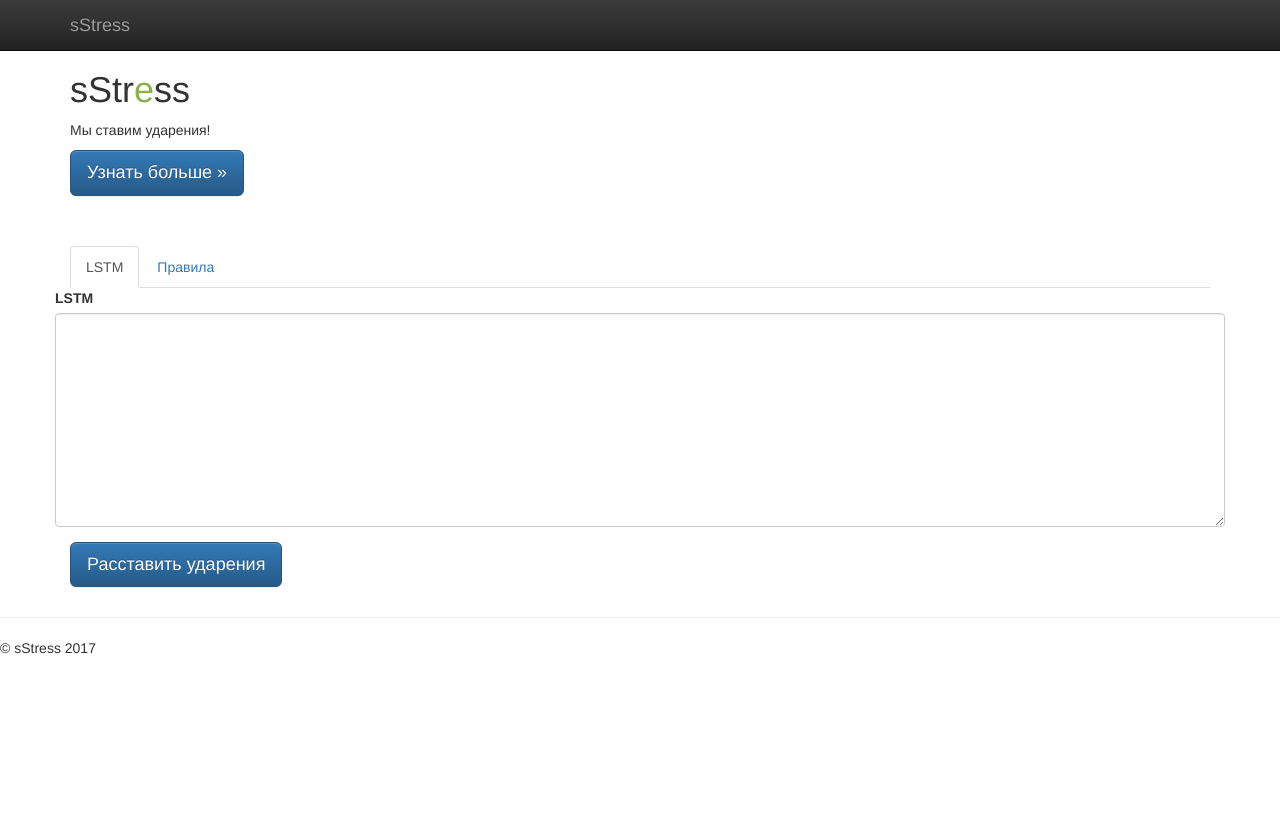
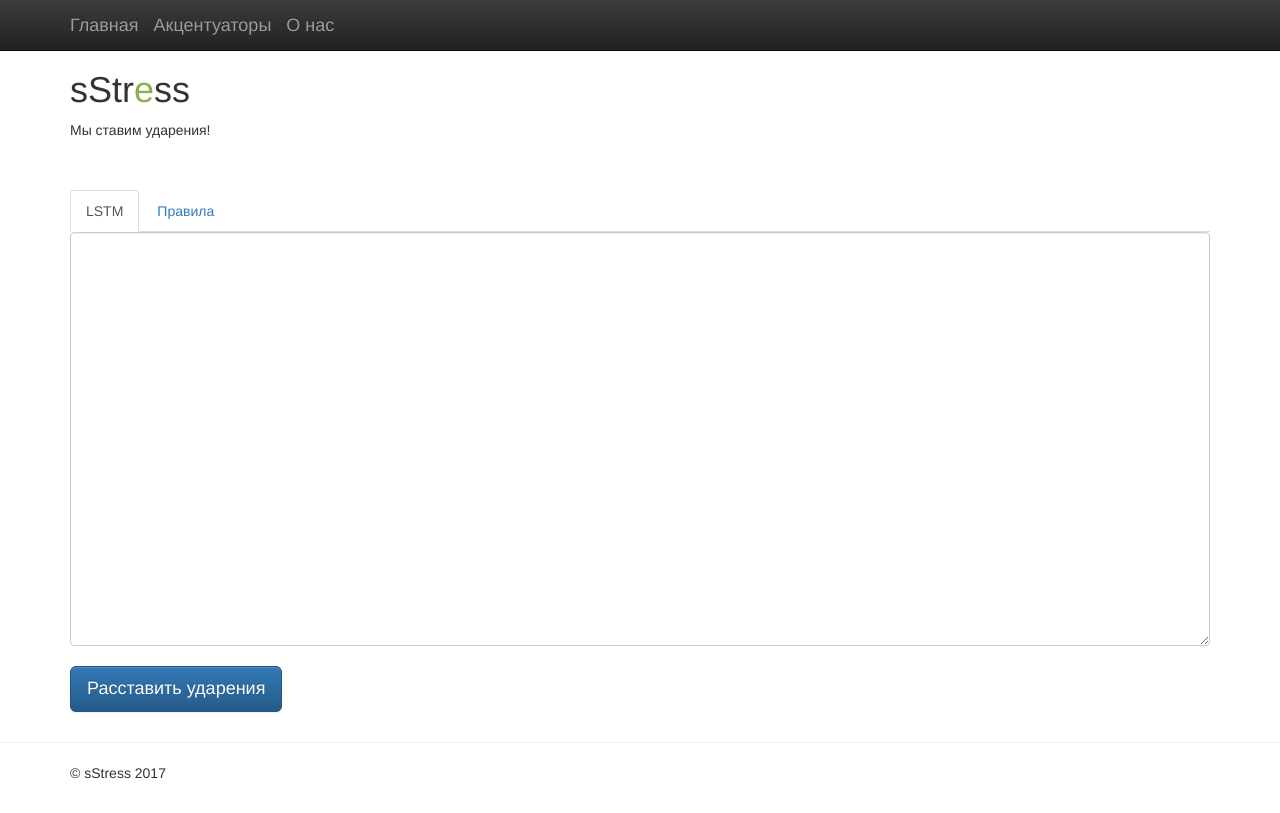
Before and after one commit to 501Good/sStress, a Flask app: page / in a window 1280 px wide. Before the commit the page ends 654 px from the top, so only its background shows below. Run offline with Flask 2, Linux system fonts and the light colour scheme; some libraries are stand-ins or nearby versions.

Commit message:
Add files via upload

```diff
--- a/templates/index.html
+++ b/templates/index.html
@@ -39,7 +39,9 @@
             <span class="icon-bar"></span>
             <span class="icon-bar"></span>
           </button>
-          <a class="navbar-brand" href="#">sStress</a>
+          <a class="navbar-brand" href="#">Главная</a>
+          <a class="navbar-brand" href="#">Акцентуаторы</a>
+          <a class="navbar-brand" href="#">О нас</a>
         </div>
         <div id="navbar" class="navbar-collapse collapse">
 
@@ -51,7 +53,7 @@
       <div class="container">
         <h1>sStr<font color="#88B04B">e</font>ss</h1>
         <p>Мы ставим ударения!</p>
-        <p><a class="btn btn-primary btn-lg" href="#" role="button">Узнать больше &raquo;</a></p>
+        <!-- p><a class="btn btn-primary btn-lg" href="#" role="button">Узнать больше &raquo;</a></p-->
       </div>
     </div>
 
@@ -67,18 +69,16 @@
     <div class="tab-content">
         <div id="lstm" class="tab-pane fade in active">
           <form class="form-horizontal" method="POST" action="/">
-           <div class="form-group">
-              <label for="lstm_text">LSTM</label>
-              <textarea class="form-control lstm" rows="10" id="lstm_text" name="lstm"></textarea>
-           </div>
+              <textarea class="form-control lstm" rows="20" id="lstm_text" name="lstm"></textarea>
           </form>
+          </br>
         </div>
 
         <div id="rules" class="tab-pane fade">
-           <div class="form-group">
-              <label for="rule_text">Правила</label>
-              <textarea class="form-control rules" rows="10" id="rule_text"></textarea>
-           </div>
+           <form class="form-horizontal" method="POST" action="/">
+              <textarea class="form-control rules" rows="20" id="rule_text"></textarea>
+           </form>
+           </br>
         </div>
       </div>
       <p><a class="btn btn-primary btn-lg pushme" href="#" role="button">Расставить ударения</a></p>
@@ -87,8 +87,10 @@
       <hr>
 
       <footer>
+      <div class="container">
         <p>&copy; sStress 2017</p>
       </footer>
+      </div>
     </div> <!-- /container -->
         <script src="{{ url_for('static', filename='js/vendor/jquery-1.11.2.min.js') }}"></script>
         <script src="{{ url_for('static', filename='js/vendor/bootstrap.min.js') }}"></script>
```
